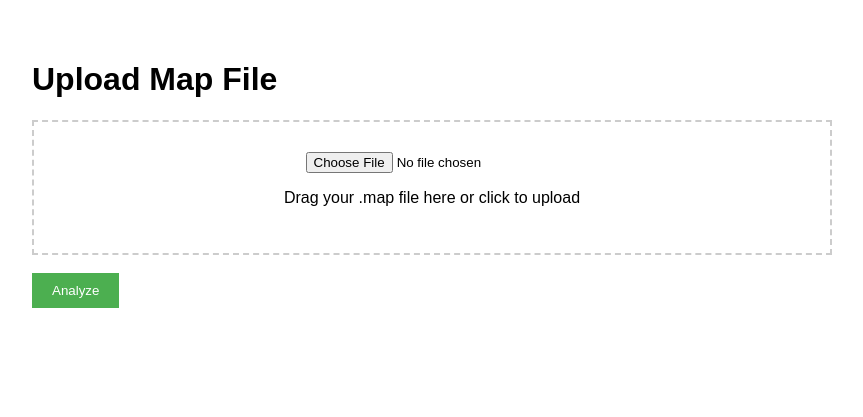
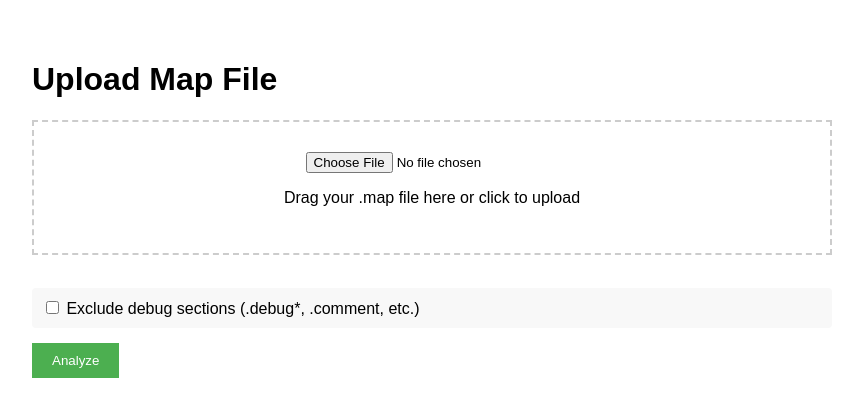
Before and after one commit to hakehuang/map_ana, a Flask app: page / in a window 1280 px wide. Shown: the top 417 px of the page, without its empty margins (208-1071 px from the left). Run offline with Flask 2, Linux system fonts and the light colour scheme.

Commit message:
add debug filter
Signed-off-by: Hake Huang <hakehuang@gmail.com>

```diff
--- a/app.py
+++ b/app.py
@@ -1,50 +1,57 @@
-# app.py
 from flask import Flask, render_template, request, redirect, url_for
 import re
 from collections import defaultdict
 
 app = Flask(__name__)
-app.config['MAX_CONTENT_LENGTH'] = 2 * 1024 * 1024  # 限制上传文件为2MB
+app.config['MAX_CONTENT_LENGTH'] = 2 * 1024 * 1024
 
+DEBUG_SECTIONS = sorted({
+    '.debug', '.debug_info', '.debug_abbrev', '.debug_line',
+    '.debug_str', '.comment', '.note.GNU-stack', '.stab',
+    '.stabstr', '.gnu.build.attributes'
+})  # sorted() 返回排序后的列表
 
-@app.errorhandler(413)
-def request_entity_too_large(error):
-    return "File size exceeds 2MB limit", 413
+def analyze_map(content, exclude_debug=False):
+    try:
+        section_pattern = re.compile(r'^\s*(\.\S+)\s+0x[0-9a-f]+\s+(0x[0-9a-f]+|\d+)\s+([^\s]+\.o)')
+        file_sections = defaultdict(lambda: defaultdict(int))
 
-# 分析函数
-def analyze_map(content):
-    section_pattern = re.compile(
-        r'^\s*(\.\S+)\s+0x[0-9a-f]+\s+(0x[0-9a-f]+|\d+)\s+([^\s]+\.o)'
-    )
-    file_sections = defaultdict(lambda: defaultdict(int))
-
-    for line in content.split('\n'):
-        match = section_pattern.search(line)
-        if match:
-            section = match.group(1)
-            size_str = match.group(2)
-            filename = match.group(3)
-            size = int(size_str, 16) if size_str.startswith('0x') else int(size_str)
-            file_sections[filename][section] += size
-
-    return {f: dict(s) for f, s in file_sections.items()}
+        for line in content.split('\n'):
+            match = section_pattern.search(line)
+            if match:
+                section, size_str, filename = match.groups()
+                if exclude_debug and section in DEBUG_SECTIONS:
+                    continue
+                size = int(size_str, 16) if size_str.startswith('0x') else int(size_str)
+                file_sections[filename][section] += size
+        return {f: dict(s) for f, s in file_sections.items()}
+    except Exception as e:
+        print(f"Analysis Error: {str(e)}")
+        return {}
 
 @app.route('/', methods=['GET', 'POST'])
 def index():
-    if request.method == 'POST':
-        if 'map_file' not in request.files:
-            return redirect(request.url)
+    try:
+        if request.method == 'POST':
+            if 'map_file' not in request.files:
+                return redirect(request.url)
 
-        file = request.files['map_file']
-        if file.filename == '':
-            return redirect(request.url)
+            file = request.files['map_file']
+            if file.filename == '':
+                return redirect(request.url)
 
-        if file and file.filename.endswith('.map'):
-            content = file.read().decode('utf-8')
-            result = analyze_map(content)
-            return render_template('result.html', result=result)
-
-    return render_template('upload.html')
+            if file and file.filename.endswith('.map'):
+                exclude_debug = request.form.get('exclude_debug') == 'on'
+                content = file.read().decode('utf-8')
+                result = analyze_map(content, exclude_debug)
+                return render_template('result.html',
+                                        result=result,
+                                        exclude_debug=exclude_debug,
+                                        DEBUG_SECTIONS=DEBUG_SECTIONS)
+        return render_template('upload.html')
+    except Exception as e:
+        print(f"Route Error: {str(e)}")
+        return "Internal Server Error", 500
 
 if __name__ == '__main__':
-    app.run(debug=True)
+    app.run(debug=True, host='0.0.0.0', port=5000)  # 显式指定host和port
--- a/templates/upload.html
+++ b/templates/upload.html
@@ -4,6 +4,12 @@
 <head>
     <title>Map File Analyzer</title>
     <style>
+        .options {
+            margin: 15px 0;
+            padding: 10px;
+            background: #f8f8f8;
+            border-radius: 4px;
+        }
         body { font-family: Arial, sans-serif; max-width: 800px; margin: 20px auto; padding: 20px; }
         .upload-box { border: 2px dashed #ccc; padding: 30px; text-align: center; }
         input[type="submit"] { background: #4CAF50; color: white; padding: 10px 20px; border: none; cursor: pointer; }
@@ -17,6 +23,13 @@
             <p>Drag your .map file here or click to upload</p>
         </div>
         <br>
+        <!-- 新增排除调试段选项 -->
+        <div class="options">
+            <label>
+                <input type="checkbox" name="exclude_debug">
+                Exclude debug sections (.debug*, .comment, etc.)
+            </label>
+        </div>
         <input type="submit" value="Analyze">
     </form>
 </body>
```
Also changed, not shown: templates/result.html (+40 -0 lines).
